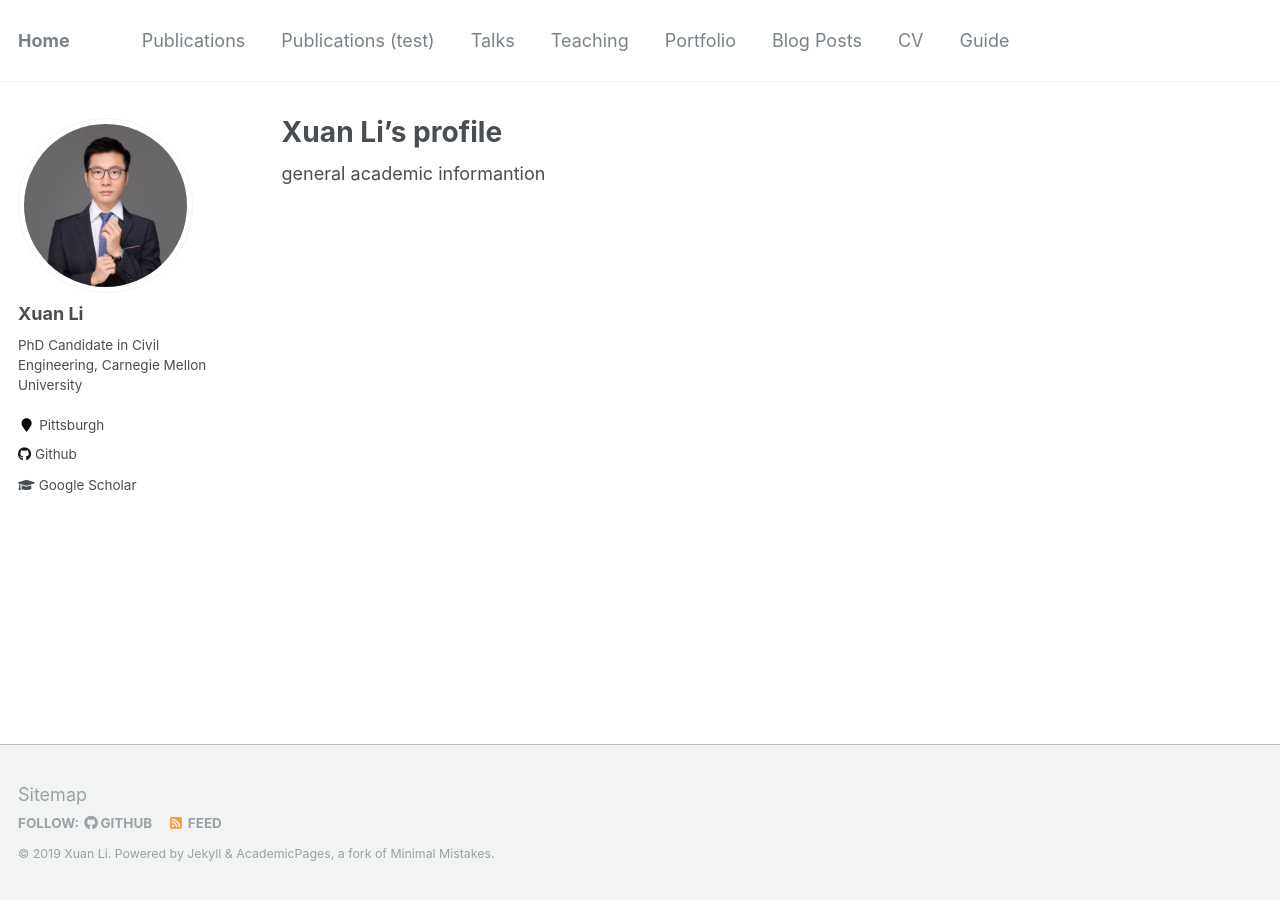
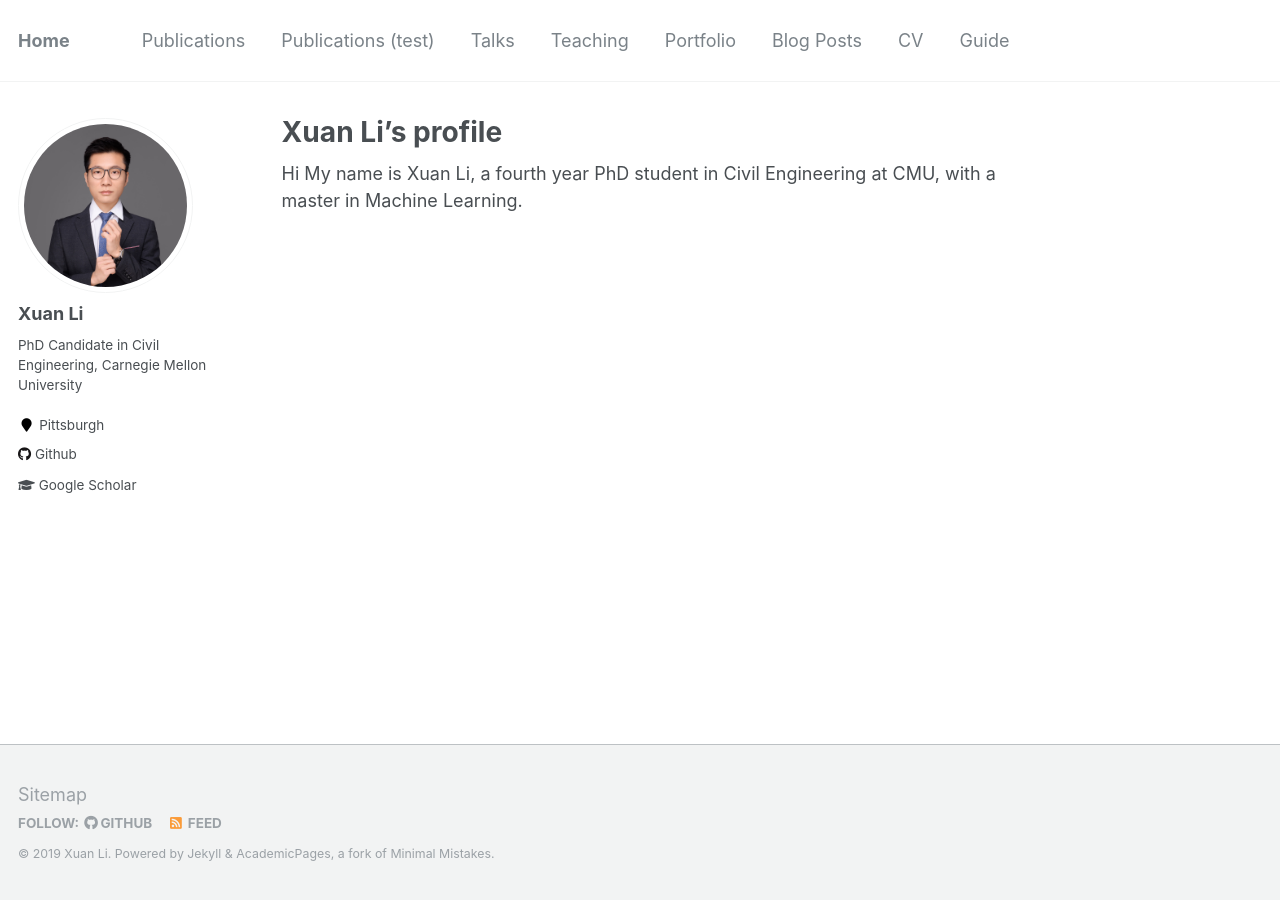
Before and after one commit to milanlx/milanlx.github.io, a Jekyll site: the page built from _pages/about.md, in a window 1280 px wide. Built offline with Jekyll 4.4.1, drawn with Linux system fonts in a browser that asks for light colours.

Commit message:
Update about.md

```diff
--- a/_pages/about.md
+++ b/_pages/about.md
@@ -8,4 +8,4 @@ redirect_from:
   - /about.html
 ---
 
-general academic informantion
+Hi My name is Xuan Li, a fourth year PhD student in Civil Engineering at CMU, with a master in Machine Learning.
```
